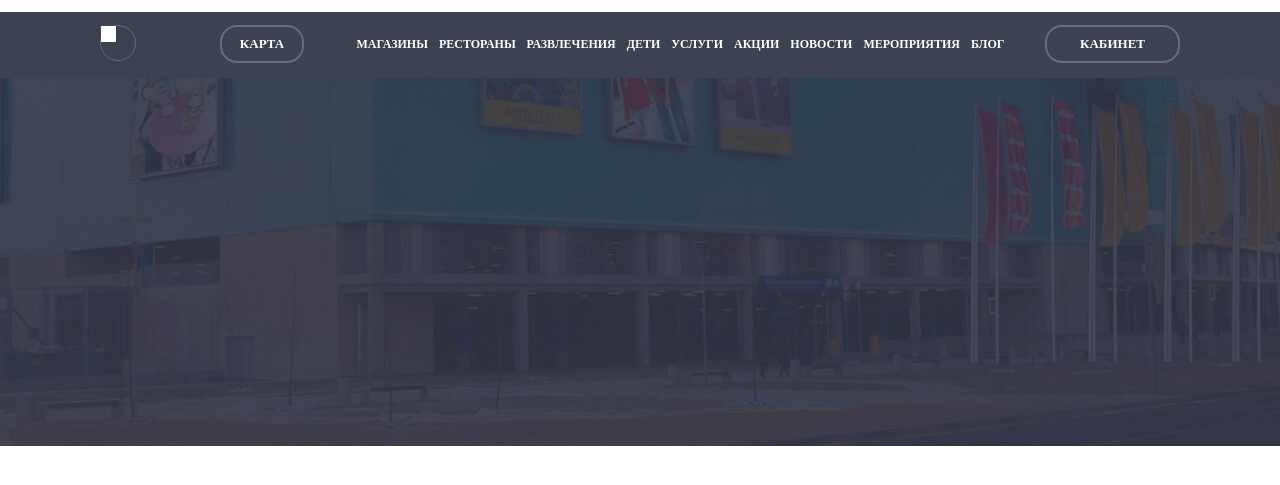
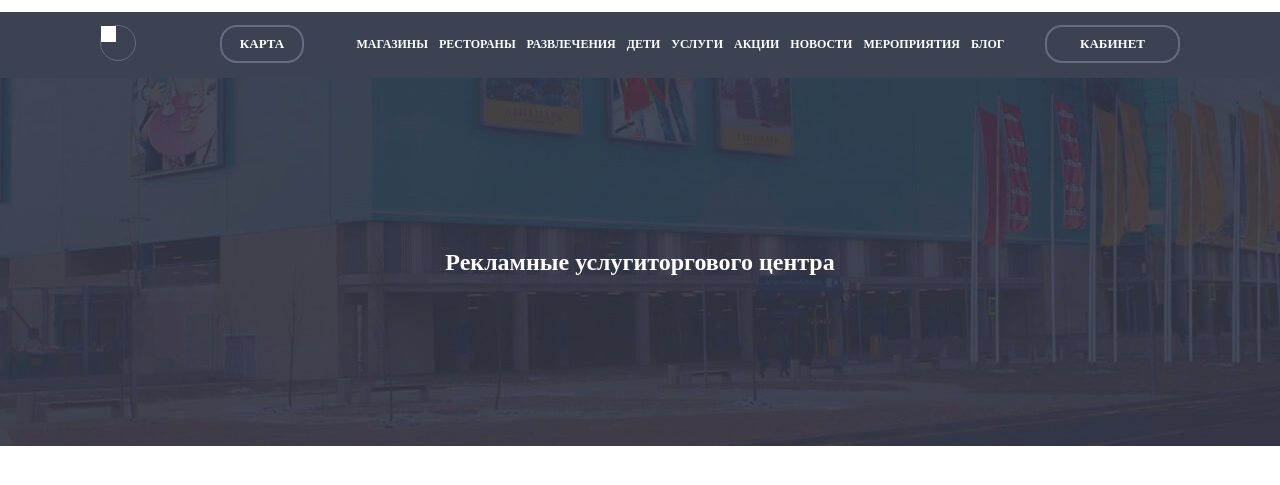
Before and after one commit to coatceatl/elje-layout, a website: page index.html in a window 1280 px wide. Shown: the part 55-540 px from the top of the page. Drawn offline with Linux system fonts and the light colour scheme.

Commit message:
added content to hero

```diff
--- a/index.html
+++ b/index.html
@@ -8,7 +8,7 @@
   </head>
   <body>
     <header class='header'>
-      <div class='container'>
+      <div class='container-fluid'>
         <div class='row header-belt'>
           <div class='col-4 language'>
             <ul class='language__list'>
@@ -109,6 +109,12 @@
 
     <main>
       <section class='hero'>
+        <div class='container'>
+          <div class='row heading'>
+            <h2 class='heading__subtitle'>Рекламные услуги</h2>
+            <h1 class='heading__title'>торгового центра</h1>
+          </div>
+        </div>
       </section>
     </main>
 
--- a/style.css
+++ b/style.css
@@ -3,9 +3,15 @@ ul {
   margin: 0;
   padding: 0;
 }
-.container {
+.container-fluid {
   width: 100%;
   margin: 0;
+}
+.container {
+  width: 980px;
+  margin-left: auto;
+  margin-right: auto;
+  height: 100%;
 }
 .row {
   display: flex;
@@ -187,3 +193,11 @@ ul {
   width: 131px;
   height: 34px;
 }
+
+/* hero */
+.heading {
+  align-items: center;
+  justify-content: center;
+  height: 100%;
+  color: #fff;
+}
```
